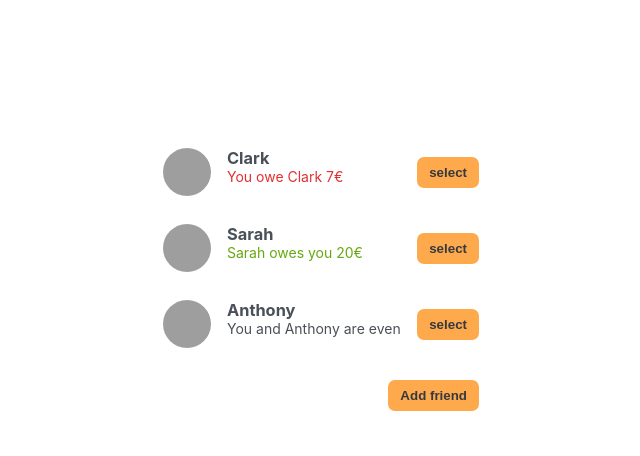
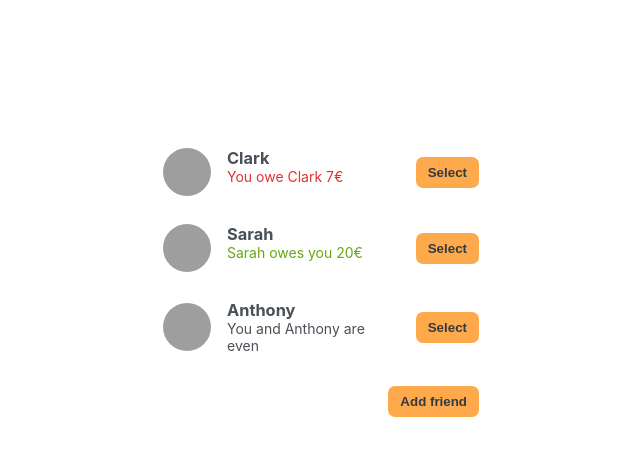
Before and after one commit to SenseiZarkoDukic/eat-n-split, a React (Create React App) app: page / in a window 1280 px wide. Shown: the top 456 px of the page, without its empty margins (79-719 px from the left). Built offline with nearby package versions, Linux system fonts and the light colour scheme; grey boxes are pictures that could not be loaded.

Commit message:
Made adjustments in friend button click event to select and close using handleSelection function, to open and close on click(selectedFriend) event splitBill fomr, also when splitBill form opens, addFriend closes.

```diff
--- a/src/App.js
+++ b/src/App.js
@@ -34,7 +34,9 @@ export default function App() {
   const [selectedFriend, setSelectedFriend] = useState(null);
 
   function handleSelection(friend) {
-    setSelectedFriend(friend);
+    // setSelectedFriend(friend);
+    setSelectedFriend((cur) => (cur?.id === friend.id ? null : friend));
+    setShowAddFriend(false);
   }
   function handleShowAddFriend() {
     setShowAddFriend((show) => !show);
@@ -87,9 +89,10 @@ function FriendsList({ friends, onSelection, selectedFriend }) {
 }
 
 function Friend({ friend, name, src, balance, onSelection, selectedFriend }) {
+  const isSelected = selectedFriend?.id === friend.id;
   return (
     <>
-      <li>
+      <li className={isSelected ? "selected" : ""}>
         <img src={src} alt={name} />{" "}
         <div>
           <h3>{name}</h3>
@@ -102,7 +105,9 @@ function Friend({ friend, name, src, balance, onSelection, selectedFriend }) {
             <p>You and {name} are even</p>
           )}
         </div>
-        <Button onClick={() => onSelection(friend)}>select</Button>
+        <Button onClick={() => onSelection(friend)}>
+          {isSelected ? "Close" : "Select"}
+        </Button>
       </li>
     </>
   );
@@ -150,12 +155,16 @@ function FormAddFriend({ friends, onAddFriends }) {
 }
 
 function FormSplitBill({ selectedFriend }) {
+  const handleSubmit = (e) => {
+    e.preventDefault();
+  };
   return (
     <>
-      <form className="form-split-bill">
+      <form className="form-split-bill" onSubmit={handleSubmit}>
         <h2>SPLIT A BILL WITH {selectedFriend.name}</h2>
         <label>💰 Bill value</label>
-        <input type="text" />
+        <input type="text" onChange={(e) => e.target.value} />
+
         <label>🧍‍♀️ Your expense</label>
         <input type="text" />
 
```
